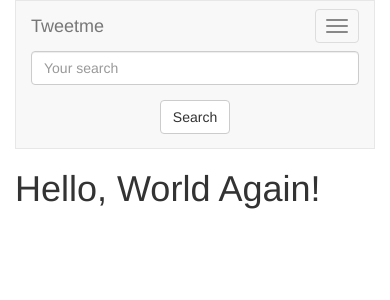
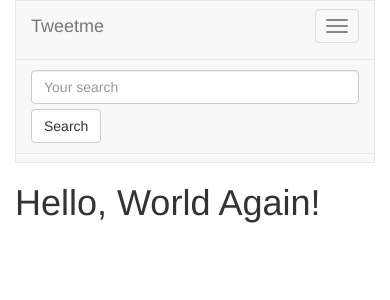
Before and after one commit to aryaminus/twitly, a Django app: page / in a window 390 px wide. Shown: the top 300 px of the page. Run offline with Django 3.2, Linux system fonts and the light colour scheme; some libraries are stand-ins or nearby versions.

Commit message:
get navbar form in search-form & include the search form in tweetlist

```diff
--- a/tweets/templates/tweets/search_form.html
+++ b/tweets/templates/tweets/search_form.html
@@ -1,11 +1,7 @@
-<div class='row'>
-    <div class='col-sm-12 text-center'>
-        <form class="form-inline" method='GET' action='{% url "tweet:list" %}'>
-                <div class="form-group">
-                    <input class="form-control" type='text' name='q' placeholder='Your search' value='{{ request.GET.q }}'/>
-                    </div>
-                <input class="btn btn-default" type='submit' value='Search'/>
+ <form class="navbar-form navbar-left" method='GET' action='{% url "tweet:list" %}'>
+        <div class="form-group">
+            <input class="form-control" type='text' name='q' placeholder='Your search' value='{{ request.GET.q }}'/>
+            </div>
+        <input class="btn btn-default" type='submit' value='Search'/>
 
-        </form>
-    </div>
-</div>
+</form>
--- a/tweets/templates/tweets/tweet_list.html
+++ b/tweets/templates/tweets/tweet_list.html
@@ -4,7 +4,6 @@
 
     <div class='row'>
         <div class='col-sm-8 col-sm-offset-2'>
-             {% include "tweets/search_form.html" %}<br/>
         {% for object in object_list %}
             <div class="media">
                   <div class="media-left">
```
